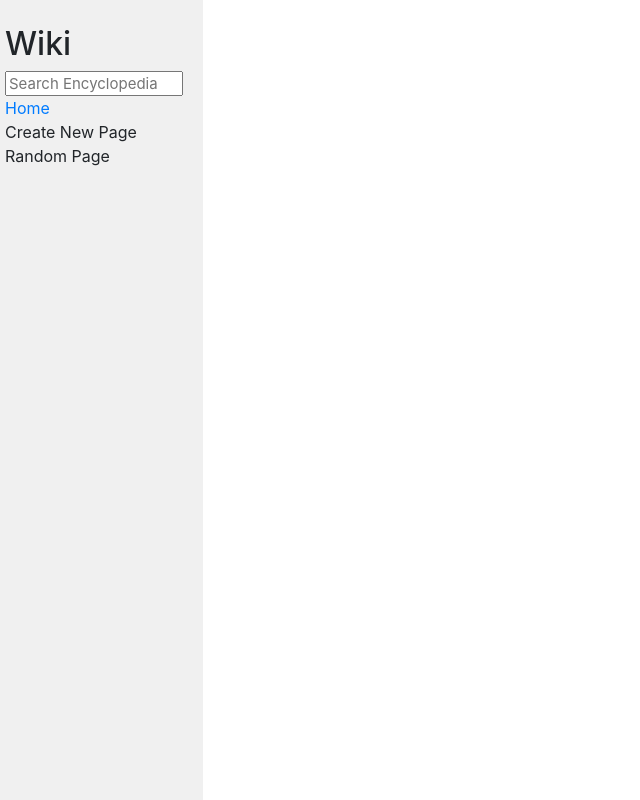
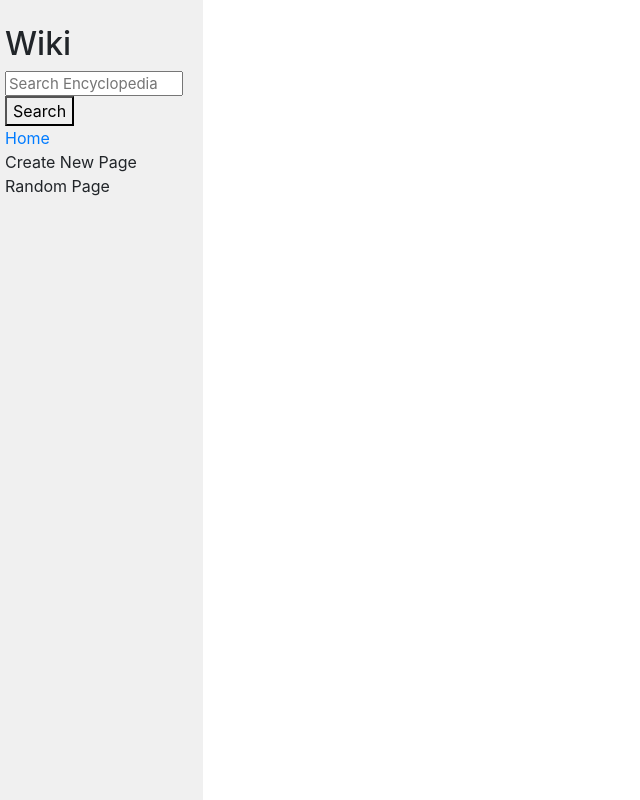
Before and after one commit to softdeveloper23/wiki-cs50, a Django app: template encyclopedia/templates/encyclopedia/layout.html in a window 1280 px wide. Shown: the whole page, without its empty margins (0-640 px from the left). Run offline with Django 3.2, Linux system fonts and the light colour scheme; the template is opened without the code that fills it, so the values that code supplies are empty; some libraries are stand-ins or nearby versions.

Commit message:
Added frontend updates for the search box

```diff
--- a/encyclopedia/templates/encyclopedia/layout.html
+++ b/encyclopedia/templates/encyclopedia/layout.html
@@ -12,8 +12,9 @@
         <div class="row">
             <div class="sidebar col-lg-2 col-md-3">
                 <h2>Wiki</h2>
-                <form>
-                    <input class="search" type="text" name="q" placeholder="Search Encyclopedia">
+                <form action="{% url 'search' %}" method="get">
+                    <input class="search" type="text" name="q" placeholder="Search Encyclopedia" value="{{ request.GET.q }}">
+                    <button type="submit">Search</button>
                 </form>
                 <div>
                     <a href="{% url 'index' %}">Home</a>
--- a/encyclopedia/urls.py
+++ b/encyclopedia/urls.py
@@ -5,4 +5,5 @@ from . import views
 urlpatterns = [
     path("", views.index, name="index"),
     path("wiki/<str:title>", views.entry, name="entry"),
+    path("search", views.search, name="search"),
 ]
```
Also changed, not shown: encyclopedia/templates/encyclopedia/search_results.html (added, +14 -0 lines).
